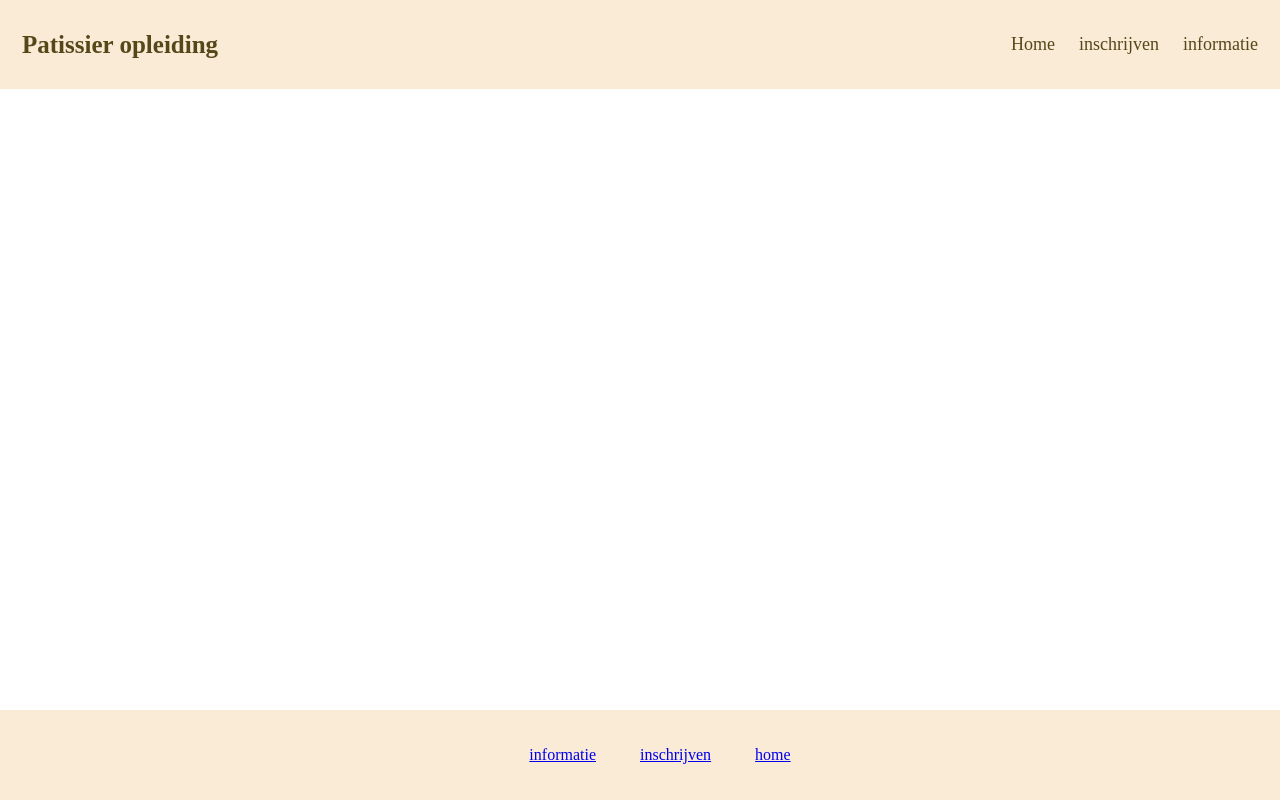
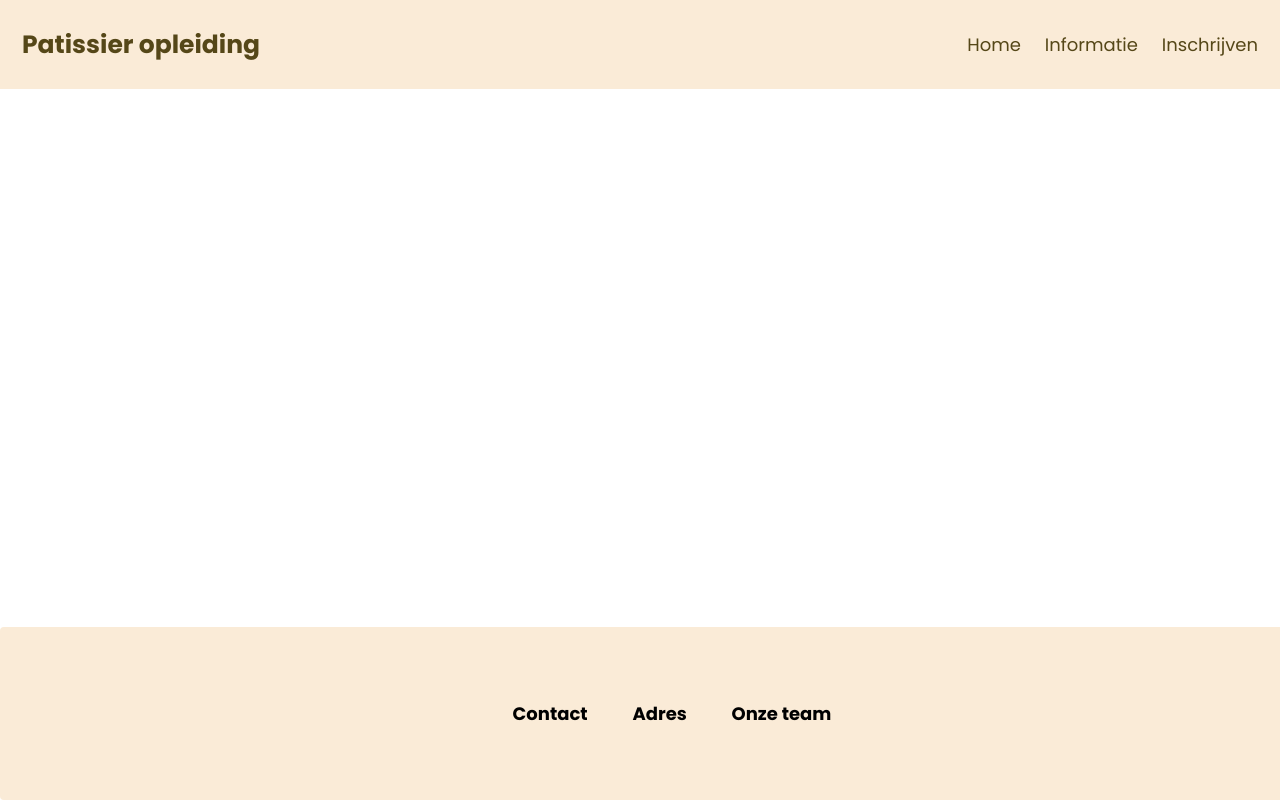
Before and after one commit to elisa1rietveld/patissier, a PHP site: page / in a window 1280 px wide. Run offline with PHP 8.4, Linux system fonts and the light colour scheme.

Commit message:
new font, footer gefixt

```diff
--- a/css/style.css
+++ b/css/style.css
@@ -1 +1 @@
-body{margin:0;padding:0}.header{overflow:hidden;background-color:#faebd7;padding:20px 10px}.header a{float:left;color:#554718;text-align:center;padding:12px;text-decoration:none;font-size:18px;line-height:25px;border-radius:4px}.header a.logo{font-size:25px;font-weight:bold}.header a:hover{background-color:rgba(198,172,139,.545);color:#645232}.header-right{float:right}@media screen and (max-width: 500px){.header a{float:none;display:block;text-align:left}.header-right{float:none}}.footerdiv{position:fixed;left:0;bottom:0;width:100%;text-align:center;background-color:#faebd7}.footerdiv li{list-style:none;display:inline-block;margin:20px}.footerdiv a:hover{background-color:rgba(198,172,139,.545);color:#645232;padding:10px;border-radius:5px}/*# sourceMappingURL=style.css.map */
+body{margin:0;padding:0;font-family:Poppins}.header{overflow:hidden;background-color:#faebd7;padding:20px 10px}.header a{float:left;color:#554718;text-align:center;padding:12px;text-decoration:none;font-size:18px;line-height:25px;border-radius:4px}.header a.logo{font-size:25px;font-weight:bold}.header a:hover{background-color:rgba(198,172,139,.545);color:#645232}.header-right{float:right}@media screen and (max-width: 500px){.header a{float:none;display:block;text-align:left}.header-right{float:none}}.footerdiv{position:fixed;left:0;bottom:0;width:100%;text-align:center;background-color:#faebd7;padding:12px;text-decoration:none;font-size:18px;line-height:25px;border-radius:4px}.footerdiv li{list-style:none;display:inline-block;margin:20px}/*# sourceMappingURL=style.css.map */
--- a/index.html
+++ b/index.html
@@ -3,6 +3,9 @@
 <head>
     <meta charset="UTF-8">
     <meta name="viewport" content="width=device-width, initial-scale=1.0">
+    <link rel="preconnect" href="https://fonts.googleapis.com">
+    <link rel="preconnect" href="https://fonts.gstatic.com" crossorigin>
+    <link href="https://fonts.googleapis.com/css2?family=Poppins:ital,wght@0,100;0,200;0,300;0,400;0,500;0,600;0,700;0,800;0,900;1,100;1,200;1,300;1,400;1,500;1,600;1,700;1,800;1,900&display=swap" rel="stylesheet">
     <link rel="stylesheet" href="css/style.css">
     <title>Document</title>
 </head>
@@ -10,17 +13,17 @@
     <div class="header">
         <a href="#default" class="logo">Patissier opleiding</a>
         <div class="header-right">
-          <a class="active" href="index.html">Home</a>
-          <a href="form.html">inschrijven</a>
-          <a href="info.html">informatie</a>
+          <a href="index.html">Home</a>
+          <a href="info.html">Informatie</a>
+          <a href="form.html">Inschrijven</a>
         </div>
       </div>
 
     <footer class="footerdiv">
         <ul>
-            <li><a href="info.html">informatie</a></li>
-            <li><a href="form.html">inschrijven</a></li>
-            <li><a href="index.html">home</a></li>
+            <li><h4>Contact</h4></li>
+            <li><h4>Adres</h4></li>
+            <li><h4>Onze team</h4></li>
         </ul>
     </footer>
 </body>
--- a/scss/style.scss
+++ b/scss/style.scss
@@ -1,6 +1,7 @@
 body {
     margin: 0;
     padding: 0;
+    font-family: Poppins;
 }
 
 .header {
@@ -53,6 +54,11 @@ body {
     width: 100%;
     text-align: center;
     background-color: antiquewhite;
+    padding: 12px;
+    text-decoration: none;
+    font-size: 18px;
+    line-height: 25px;
+    border-radius: 4px;
 
     li {
         list-style: none;
@@ -61,10 +67,3 @@ body {
     }
 
 }
-
-.footerdiv a:hover {
-    background-color: rgba(198, 172, 139, 0.545);
-    color: rgb(100, 82, 50);
-    padding: 10px;
-    border-radius: 5px;
-  }
```
Also changed, not shown: 1 other file.
